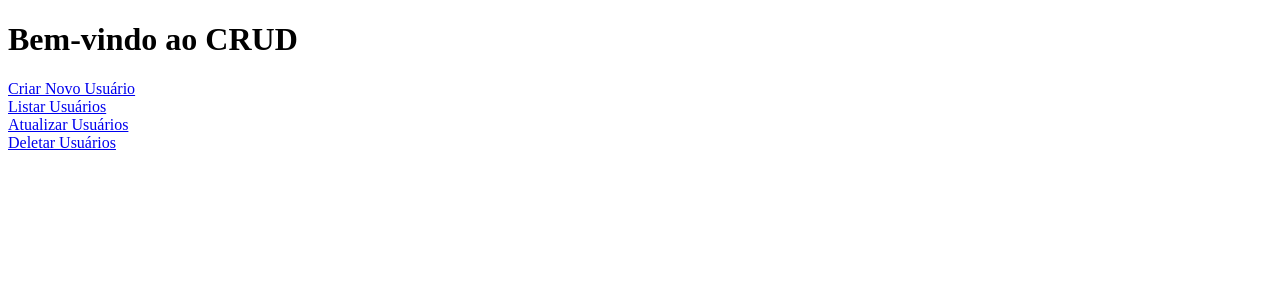
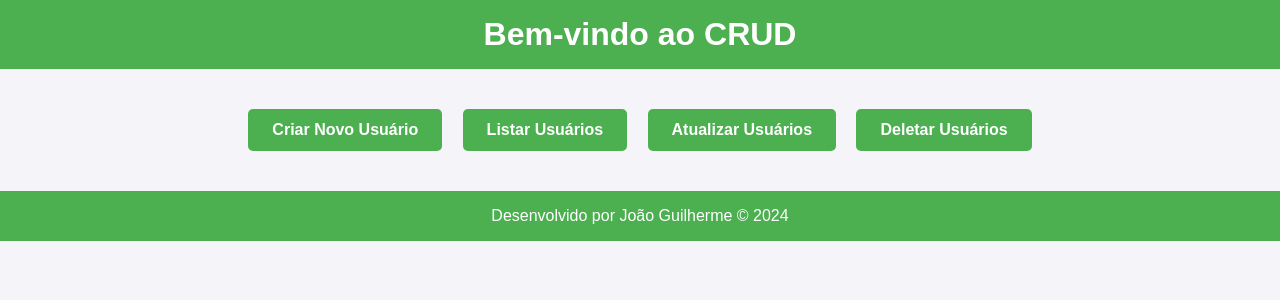
Before and after one commit to joaoguilhermes2/Crud_SenacHub, a PHP site: page / in a window 1280 px wide. Shown: the top 300 px of the page. Run offline with PHP 8.4, Linux system fonts and the light colour scheme.

Commit message:
Atualização Estilização Index
Atualização

```diff
--- a/index.php
+++ b/index.php
@@ -4,12 +4,72 @@
     <meta charset="UTF-8">
     <meta name="viewport" content="width=device-width, initial-scale=1.0">
     <title>CRUD com PHP</title>
+    <style>
+        body {
+            font-family: Arial, sans-serif;
+            margin: 0;
+            padding: 0;
+            display: flex;
+            flex-direction: column;
+            align-items: center;
+            background-color: #f4f4f9;
+            color: #333;
+        }
+
+        header {
+            background-color: #4CAF50;
+            color: white;
+            width: 100%;
+            padding: 1rem 0;
+            text-align: center;
+        }
+
+        h1 {
+            margin: 0;
+        }
+
+        nav {
+            margin: 2rem 0;
+        }
+
+        nav a {
+            display: inline-block;
+            text-decoration: none;
+            color: white;
+            background-color: #4CAF50;
+            padding: 0.75rem 1.5rem;
+            border-radius: 5px;
+            margin: 0.5rem;
+            font-weight: bold;
+            transition: background-color 0.3s ease;
+        }
+
+        nav a:hover {
+            background-color: #45a049;
+        }
+
+        footer {
+            margin-top: auto;
+            background-color: #4CAF50;
+            color: white;
+            width: 100%;
+            text-align: center;
+            padding: 1rem 0;
+        }
+    </style>
 </head>
 <body>
-    <h1>Bem-vindo ao CRUD</h1>
-    <a href="create.php">Criar Novo Usuário</a> <br>
-    <a href="read.php">Listar Usuários</a> <br>
-    <a href="update.php">Atualizar Usuários</a> <br>
-    <a href="delete.php">Deletar Usuários</a> <br>
+    <header>
+        <h1>Bem-vindo ao CRUD</h1>
+    </header>
+    <nav>
+        <a href="create.php">Criar Novo Usuário</a>
+        <a href="read.php">Listar Usuários</a>
+        <a href="update.php">Atualizar Usuários</a>
+        <a href="delete.php">Deletar Usuários</a>
+    </nav>
+    <footer>
+        Desenvolvido por João Guilherme &copy; 2024 <!-- &copy Habilita o icone de copyright -->
+    </footer>
 </body>
 </html>
```
